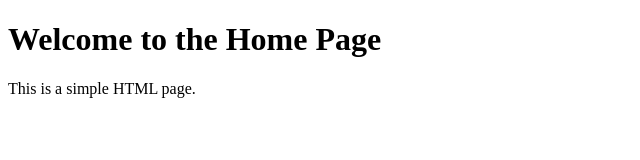
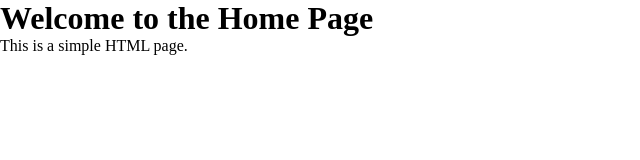
Before and after one commit to alce65/indra-29-09-demo-01, a plain HTML site: page Web/index.html in a window 1280 px wide. Shown: the whole page, without its empty margins (0-640 px from the left). Drawn offline with Linux system fonts and the light colour scheme.

Commit message:
Add js and css to homwe page

```diff
--- /dev/null
+++ b/Web/index.css
@@ -0,0 +1,5 @@
+* {
+    margin: 0;
+    padding: 0;
+    box-sizing: border-box;
+}
--- a/Web/index.html
+++ b/Web/index.html
@@ -4,6 +4,8 @@
   <meta charset="UTF-8">
   <meta name="viewport" content="width=device-width, initial-scale=1.0">
   <title>Home</title>
+  <link rel="stylesheet" href="index.css">
+  <script src="index.js" defer type="module"></script>
 </head>
 <body>
   <h1>Welcome to the Home Page</h1>
--- /dev/null
+++ b/Web/index.js
@@ -0,0 +1 @@
+console.log("Loaded Web/index.js");
```
